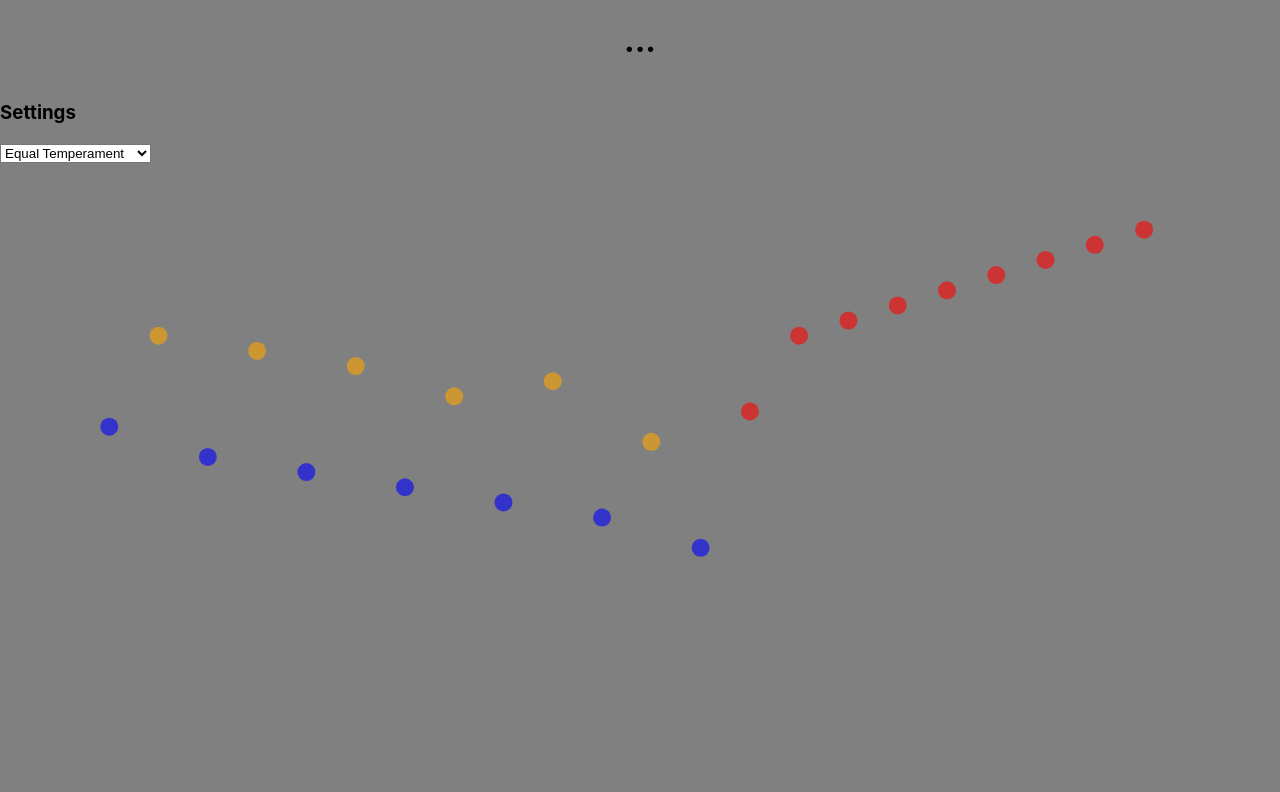
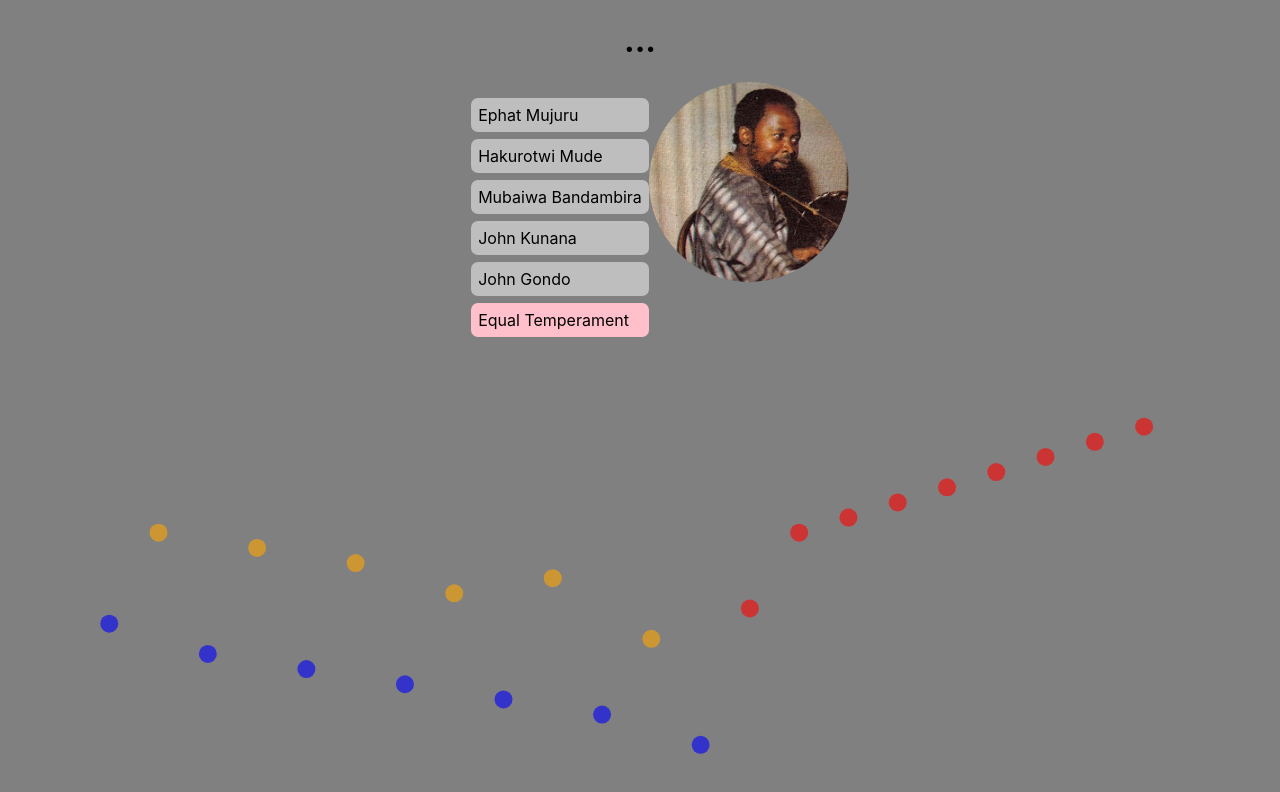
Before and after one commit to Ivu-Tsvuku/mbira, a Next.js app: page /mbira in a window 1280 px wide. Shown: the top 792 px of the page. Built offline with nearby package versions, Linux system fonts and the light colour scheme.

Commit message:
funny behaviour on load

```diff
--- a/package.json
+++ b/package.json
@@ -10,10 +10,12 @@
   },
   "dependencies": {
     "@types/d3": "^7.0.0",
+    "@types/styled-components": "^5.1.14",
     "d3": "^7.0.4",
     "next": "11.1.2",
     "react": "17.0.2",
     "react-dom": "17.0.2",
+    "styled-components": "^5.3.1",
     "tone": "^14.8.26"
   },
   "devDependencies": {
--- a/src/components/Settings.tsx
+++ b/src/components/Settings.tsx
@@ -2,26 +2,56 @@ import { Dispatch, SetStateAction, useContext, useEffect, useState } from "react
 import { TuningContext } from "../contexts/tuningContext"
 import { mbiraTuning } from "../data/mbiraTunning"
 import { IMbiraTuning, SetStateString } from "../types/types"
+import styled from 'styled-components'
 
 function Settings() {
     const { tuning, setTuning } = useContext(TuningContext)
+    const StyledDiv = styled.div`
+    display: flex;
+    justify-content: center;
+`
+    const Select = styled.select`
 
+    `
+    const H3 = styled.h3`
+        font-weight: 500;
+    `
+    const ImgCont = styled.div`
+    width: 200px;
+    height: 200px;
+    overflow: hidden;
+    border-radius: 50%;
+    `
+    const Img = styled.img`
+    height: 100%;
+    `
+    const Li = styled.li`
+    margin-bottom: 7px;
+    background: ${props => props.className !== 'selected'? '#bebebe': 'pink'};
+    padding: 7px;
+    border-radius: 7px;
+    list-style-type: none;
+    `
     return (
-        <div className="settings">
-            <h3>Settings</h3>
-            <select value={tuning} name="tuning" id="tunning" onChange={e => setTuning(e.target.value)}>
+        <StyledDiv className="settings">
+
+            <ul>
                 {mbiraTuning.map(({ source }: IMbiraTuning) => {
 
                     return (
-                        <option
+                        <Li
                             key={source}
-                            value={source}>
+                            className={tuning === source ? 'selected': ''}
+                            onClick={e => setTuning(source)}>
                             {source}
-                        </option>
+                        </Li>
                     )
                 })}
-            </select>
-        </div>
+            </ul>
+            <ImgCont className="image-container">
+                <Img src={`/images/Ephat_Mujuru.jpeg`} alt="" />
+            </ImgCont>
+        </StyledDiv>
     )
 }
 
--- a/src/lib/tonelib.ts
+++ b/src/lib/tonelib.ts
@@ -2,7 +2,9 @@ import * as Tone from "tone"
 
 export function play(frequency: number){
 
-    const synth = new Tone.OmniOscillator().toDestination()
+    const synth = new Tone.AMSynth().toDestination()
     synth.frequency.value = frequency
-    synth.start().stop("+"+ 0.5)
+    synth.volume.value = -24
+    synth.triggerAttackRelease(frequency, "8n");
+
 }
--- a/styles/globals.css
+++ b/styles/globals.css
@@ -27,11 +27,11 @@ h1 {
   display: inline-block;
   position: relative;
   width: 100%;
-  padding-bottom: 100%;
   vertical-align: top;
   overflow: hidden;
   margin: auto;
   max-width: 1200px;
+  height: 70vh;
 }
 .svg-content {
   display: inline-block;
```
Also changed, not shown: public/images/Ephat_Mujuru.jpeg (added), 1 other file (tests, documents, lock files or other folders).
